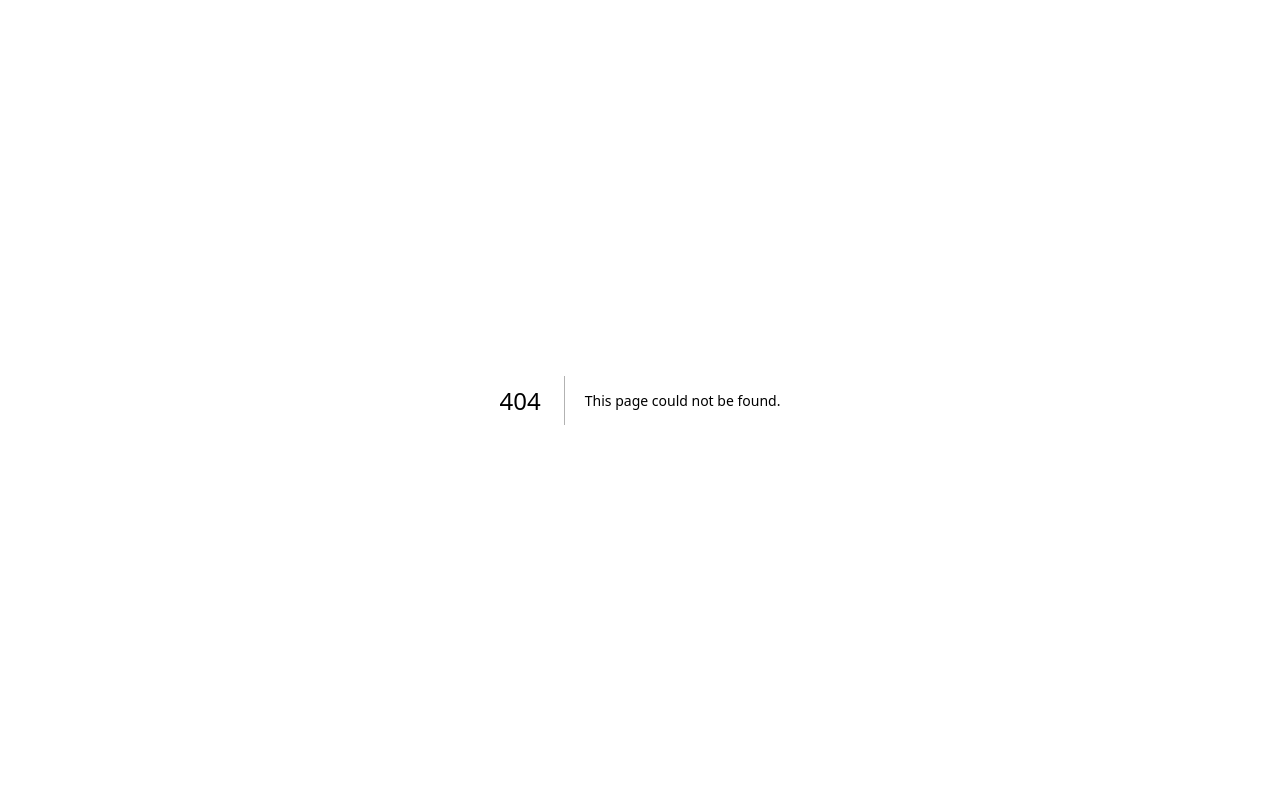
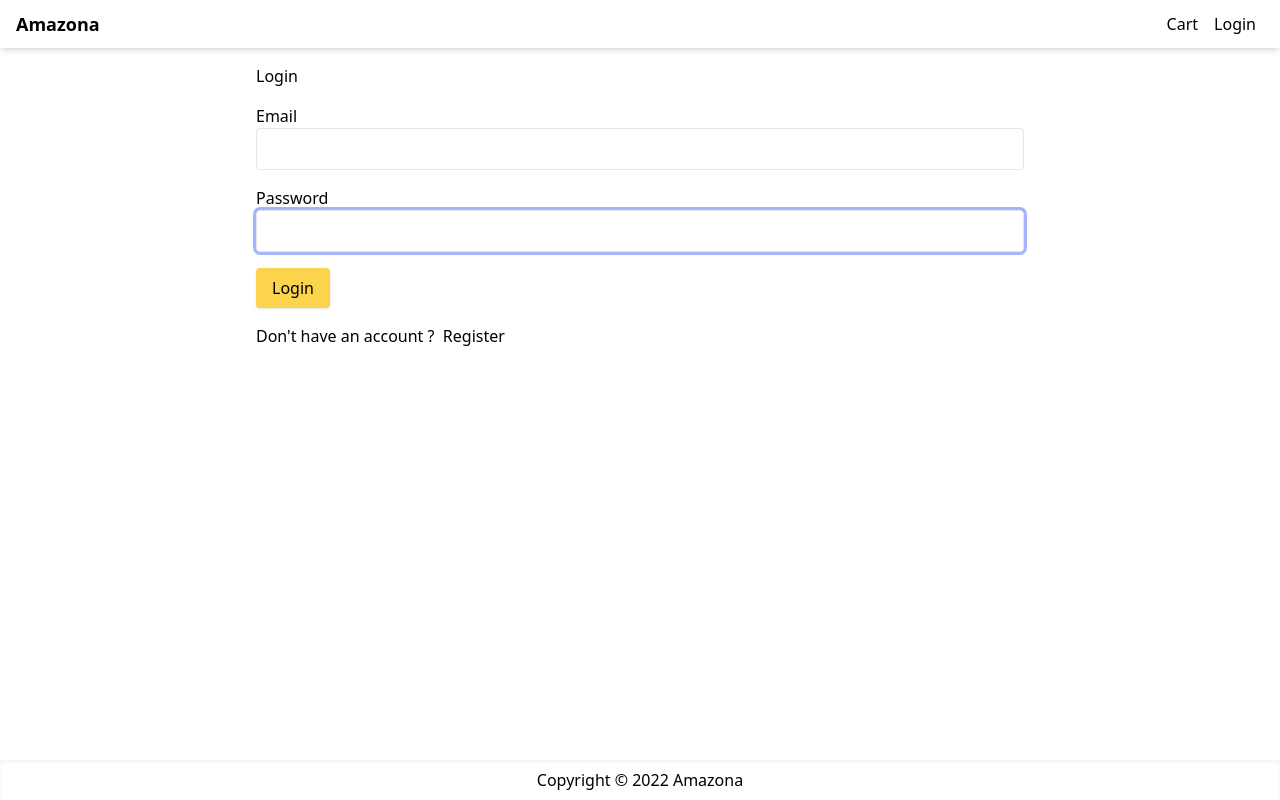
Before and after one commit to No1ceTea/ecoservice, a Next.js app: page /login in a window 1280 px wide. Before the commit this address had no page. Built offline with nearby package versions, Linux system fonts and the light colour scheme.

Commit message:
add login

```diff
--- a/package.json
+++ b/package.json
@@ -16,7 +16,8 @@
     "js-cookie": "^3.0.1",
     "next": "13.0.7",
     "react": "18.2.0",
-    "react-dom": "18.2.0"
+    "react-dom": "18.2.0",
+    "react-hook-form": "^7.41.0"
   },
   "devDependencies": {
     "@types/react": "^18.0.26",
--- a/pages/cart.js
+++ b/pages/cart.js
@@ -88,7 +88,7 @@
                   </div>
                 </li>
                 <li>
-                  <button onClick={() => router.push('/shipping')} className="primary-button w-full">
+                  <button onClick={() => router.push('login?redirect=/shipping')} className="primary-button w-full">
                     Checkout
                   </button>
                 </li>
--- /dev/null
+++ b/pages/login.js
@@ -0,0 +1,57 @@
+import React from 'react'
+import Layout from '../components/Layout'
+import { useForm } from 'react-hook-form'
+import Link from 'next/link'
+
+export default function loginScreen() {
+  const {
+    handleSubmit,
+    register,
+    formState: { errors },
+  } = useForm()
+  const submitHandler = ({ email, password }) => {
+
+  }
+
+  return (
+    <Layout title="Login">
+      <form className="mx-auto max-w-screen-md" onSubmit={handleSubmit(submitHandler)}>
+        <h1 className="mb-4">Login</h1>
+        <div className="mb-4">
+          <label htmlFor="email">Email</label>
+          <input type="email"
+          {...register('email', {required: 'Please enter  email',
+          pattern: {
+            value: /^[a-zA-Z0-9_.+-]+@[a-zA-Z0-9-]+.[a-zA-Z0-9-.]+$/i,
+            message: 'Please enter a valid email',
+            },
+          })}
+          className="w-full"
+          id="email"
+          autoFocus></input>
+          {errors.email && <div className="text-red-500">{errors.email.message}</div>}
+        </div>
+        <div className="mb-4">
+          <label htmlFor="password">Password</label>
+          <input
+            type="password"
+            {...register('password', {
+              required: 'Please enter password',
+              minLength: { value: 6, message: 'password is more than 5 chars'}
+            })}
+            className="w-full"
+            id="password"
+            autoFocus></input>
+            {errors.password && <div className="text-red-500">{errors.password.message}</div>}
+        </div>
+        <div className="mb-4">
+          <button className="primary-button">Login</button>
+        </div>
+        <div className="mb-4">
+          Don&apos;t have an account ? &nbsp;
+          <Link href="register">Register</Link>
+        </div>
+      </form>
+    </Layout>
+  )
+}
--- a/styles/globals.css
+++ b/styles/globals.css
@@ -9,3 +9,9 @@
 .primary-button {
   @apply rounded bg-amber-300 py-2 px-4 shadow outline-none hover:bg-amber-400  active:bg-amber-500;
 }
+
+input,
+select,
+textarea {
+  @apply rounded border p-2 outline-none ring-indigo-300 focus:ring;
+}
```
Also changed, not shown: 1 other file (tests, documents, lock files or other folders).
